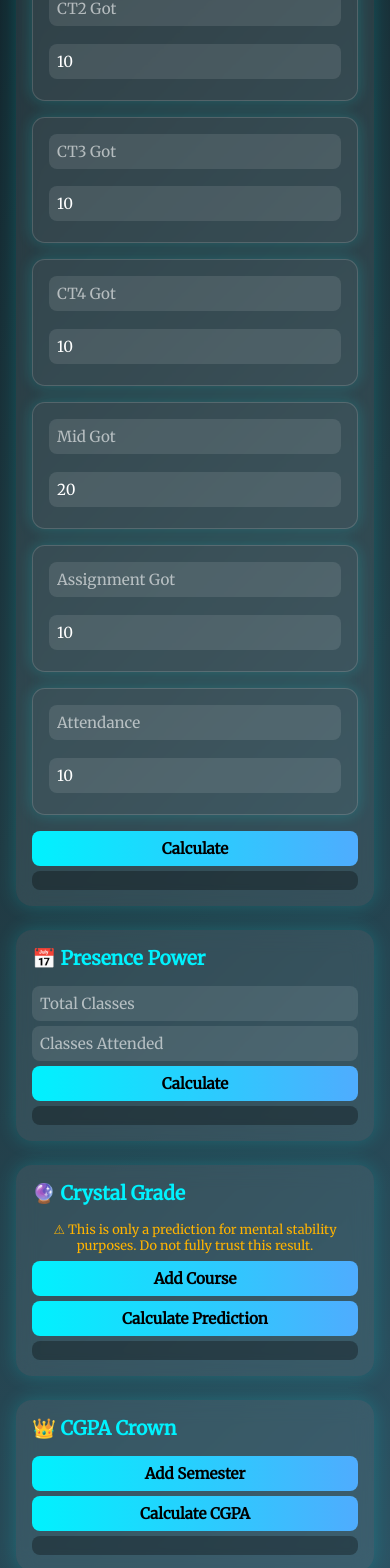
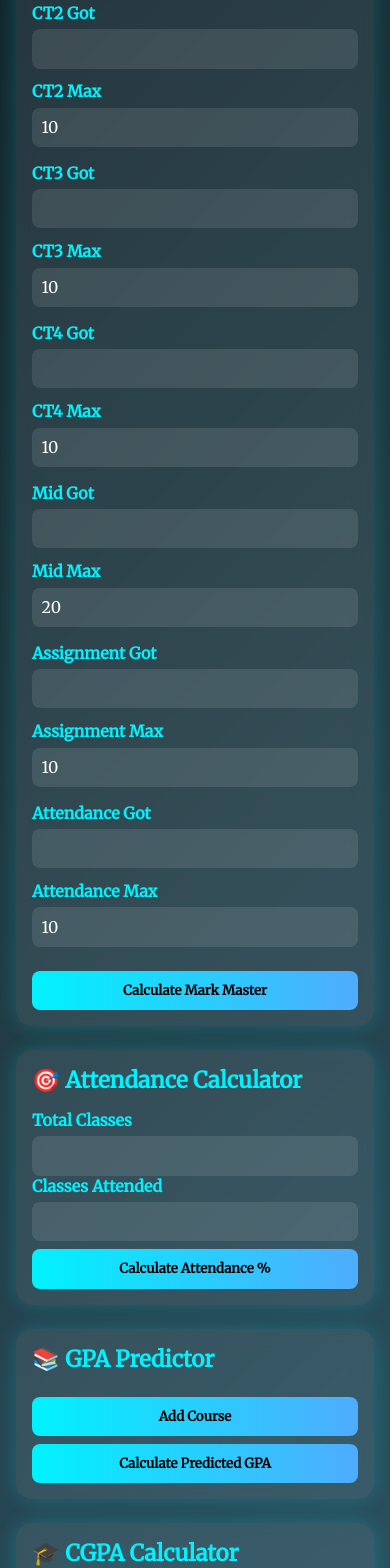
Before and after one commit to sakibhasan017/ICT8-Vault, a React (Vite) app in the folder Frontend/: page /performance-tracker in a window 390 px wide. Shown: the part 360-1928 px from the top of the page. Built offline with nearby package versions, Linux system fonts and the light colour scheme.

Commit message:
webkit-text

```diff
--- a/Frontend/src/pages/GeneralResources/GeneralResources.css
+++ b/Frontend/src/pages/GeneralResources/GeneralResources.css
@@ -18,7 +18,7 @@
   color: #2c3e50;
   margin-bottom: 0.5rem;
   background: linear-gradient(90deg, #3498db, #2ecc71);
-
+  -webkit-background-clip: text;
   -webkit-text-fill-color: transparent;
   display: inline-block;
 }
--- a/Frontend/src/pages/More/More.css
+++ b/Frontend/src/pages/More/More.css
@@ -13,6 +13,7 @@
   font-weight: 900;
   background: linear-gradient(90deg, #007bff, #00c853);
   -webkit-text-fill-color: transparent;
+  -webkit-background-clip: text;
   margin-bottom: 2rem;
   letter-spacing: 1px;
   text-align: center;
--- a/Frontend/src/pages/Performance/Performance.css
+++ b/Frontend/src/pages/Performance/Performance.css
@@ -12,7 +12,9 @@
   margin-bottom: 2rem;
   background: linear-gradient(90deg, #00f2fe, #4facfe);
   -webkit-text-fill-color: transparent;
-  text-shadow: 0 0 20px rgba(0,255,255,0.6);
+  -webkit-background-clip: text;
+  background-clip: text;
+  text-shadow: 0 0 20px rgba(0, 255, 255, 0.6);
 }
 
 .per123-card {
@@ -21,13 +23,13 @@
   padding: 1.5rem;
   margin-bottom: 2rem;
   backdrop-filter: blur(10px);
-  box-shadow: 0 0 20px rgba(0,255,255,0.2);
+  box-shadow: 0 0 20px rgba(0, 255, 255, 0.2);
   transition: transform 0.3s ease, box-shadow 0.3s ease;
 }
 
 .per123-card:hover {
   transform: translateY(-5px);
-  box-shadow: 0 0 30px rgba(0,255,255,0.4);
+  box-shadow: 0 0 30px rgba(0, 255, 255, 0.4);
 }
 
 .per123-card h2 {
@@ -36,36 +38,60 @@
   color: #00f2fe;
 }
 
-.per123-input-row {
+.per123-input-row,
+.per123-course-row,
+.per123-sem-row {
   display: flex;
-  gap: 0.5rem;
+  gap: 1rem;
   margin-bottom: 1rem;
+  flex-wrap: wrap;
 }
 
-.per123-performance-container input {
+
+.per123-course-row .input-group,
+.per123-sem-row .input-group {
+  flex: 1 1 150px;
+}
+
+
+.input-group {
+  display: flex;
+  flex-direction: column;
+  flex: 1;
+  min-width: 120px;
+}
+
+.input-group label {
+  font-weight: 600;
+  margin-bottom: 0.4rem;
+  font-size: 1rem;
+  color: #00f2fe;
+  user-select: none;
+}
+
+.per123-performance-container input,
+.pre123-slt {
   flex: 1;
   padding: 0.6rem;
   border: none;
   border-radius: 0.5rem;
   outline: none;
-  background: rgba(255,255,255,0.1);
+  background: rgba(255, 255, 255, 0.1);
   color: white;
-  margin-right: 5px;
+  font-size: 1rem;
 }
 
-.pre123-slt{
-  flex: 1;
-  padding: 0.6rem;
-  border: none;
-  border-radius: 0.5rem;
-  outline: none;
+.pre123-slt {
   background: hsl(216, 91%, 66%);
   color: white;
+  cursor: pointer;
 }
 
+
 .per123-performance-container input::placeholder {
-  color: rgba(255,255,255,0.6);
+  color: rgba(255, 255, 255, 0.6);
 }
+
 
 .per123-performance-container button {
   background: linear-gradient(90deg, #00f2fe, #4facfe);
@@ -75,7 +101,8 @@
   cursor: pointer;
   font-weight: bold;
   transition: background 0.3s ease, transform 0.2s ease;
-  margin-right: 5px;
+  margin-right: 0.5rem;
+  margin-top: 0.5rem;
 }
 
 .per123-performance-container button:hover {
@@ -83,19 +110,23 @@
   transform: scale(1.05);
 }
 
-.per123-p{
+
+.per123-error {
+  color: #ff6b6b;
+  font-weight: 700;
+  margin-top: 0.5rem;
+}
+
+.per123-result {
   white-space: pre-line;
-  background: rgba(0,0,0,0.3);
+  background: rgba(0, 0, 0, 0.3);
   padding: 0.8rem;
   border-radius: 0.5rem;
+  margin-top: 0.5rem;
+  font-family: monospace;
+  font-size: 1rem;
+  line-height: 1.3;
 }
-
-.per123-disclaimer {
-  font-size: 0.85rem;
-  color: #ffb300;
-  margin-bottom: 0.5rem;
-}
-
 
 @media (max-width: 768px) {
   .per123-performance-container {
@@ -116,60 +147,19 @@
     font-size: 1.4rem;
   }
 
-  .per123-input-row {
-  flex-direction: column;
-  gap: 0.8rem;
-  padding: 1rem;
-  margin: 1rem 0;
-  background: rgba(255, 255, 255, 0.05);
-  border-radius: 0.8rem;
-  border: 1px solid rgba(255, 255, 255, 0.15);
-  box-shadow: 0 0 15px rgba(0,255,255,0.2);
-}
+  .per123-input-row,
+  .per123-course-row,
+  .per123-sem-row {
+    flex-direction: column;
+    gap: 0.8rem;
+  }
 
-
-  .per123-performance-container input,
-  .pre123-slt {
-    width: 100%;
-    font-size: 0.95rem;
-    padding: 0.5rem;
-    margin-bottom: 5px;
+  .input-group {
+    min-width: 100%;
   }
 
   .per123-performance-container button {
     width: 100%;
-    padding: 0.6rem;
-    font-size: 1rem;
-    margin-bottom: 5px;
-  }
-
-  .per123-p {
-    font-size: 0.9rem;
-    padding: 0.6rem;
-  }
-
-  .per123-disclaimer {
-    font-size: 0.8rem;
-    text-align: center;
+    margin-right: 0;
   }
 }
-
-@media (max-width: 480px) {
-  .per123-page-title {
-    font-size: 1.6rem;
-  }
-
-  .per123-card h2 {
-    font-size: 1.2rem;
-  }
-
-  .per123-p {
-    font-size: 0.85rem;
-  }
-
-  .per123-performance-container button {
-    font-size: 0.95rem;
-    padding: 0.5rem;
-    margin-bottom: 5px;
-  }
-}
--- a/Frontend/src/pages/Performance/Performance.jsx
+++ b/Frontend/src/pages/Performance/Performance.jsx
@@ -7,7 +7,44 @@ const Performance = () => {
   const [assignment, setAssignment] = useState({ got: "", max: 10 });
   const [attendance, setAttendance] = useState({ got: "", max: 10 });
   const [markResult, setMarkResult] = useState("");
+  const [markError, setMarkError] = useState("");
+
   const calculateMarkMaster = () => {
+    setMarkError("");
+    // Validate CT marks
+    for (let i = 0; i < ctMarks.length; i++) {
+      const got = parseFloat(ctMarks[i].got || 0);
+      const max = parseFloat(ctMarks[i].max || 1);
+      if (got > max) {
+        setMarkError(`Error: CT${i + 1} Got mark cannot exceed its Max mark.`);
+        setMarkResult("");
+        return;
+      }
+    }
+    // Validate Mid
+    if (parseFloat(mid.got || 0) > parseFloat(mid.max || 0)) {
+      setMarkError("Error: Mid Got mark cannot exceed Mid Max mark.");
+      setMarkResult("");
+      return;
+    }
+    // Validate Assignment
+    if (parseFloat(assignment.got || 0) > parseFloat(assignment.max || 0)) {
+      setMarkError("Error: Assignment Got mark cannot exceed Assignment Max mark.");
+      setMarkResult("");
+      return;
+    }
+    // Validate Attendance
+    if (parseFloat(attendance.got || 0) > parseFloat(attendance.max || 0)) {
+      setMarkError("Error: Attendance Got mark cannot exceed Attendance Max mark.");
+      setMarkResult("");
+      return;
+    }
+    if (parseFloat(attendance.got || 0) > 10) {
+      setMarkError("Error: Attendance Got mark cannot exceed 10.");
+      setMarkResult("");
+      return;
+    }
+
     let convertedCTs = ctMarks.map(ct =>
       (parseFloat(ct.got || 0) / parseFloat(ct.max || 1)) * 10
     );
@@ -17,6 +54,7 @@ const Performance = () => {
     let assignConverted = (parseFloat(assignment.got || 0) / parseFloat(assignment.max || 1)) * 10;
     let attendConverted = parseFloat(attendance.got || 0);
     let totalIncourse = ctAvg + midConverted + assignConverted + attendConverted;
+
     let AplusNeed = Math.max(0, ((80 - totalIncourse) * 2).toFixed(2));
     let ANeed = Math.max(0, ((75 - totalIncourse) * 2).toFixed(2));
     let AminusNeed = Math.max(0, ((70 - totalIncourse) * 2).toFixed(2));
@@ -43,18 +81,40 @@ const Performance = () => {
   const [attTotal, setAttTotal] = useState("");
   const [attPresent, setAttPresent] = useState("");
   const [attResult, setAttResult] = useState("");
+  const [attError, setAttError] = useState("");
+
   const calculateAttendance = () => {
-    let percentage = ((attPresent / attTotal) * 100).toFixed(2);
-    setAttResult(`Attendance: ${percentage}%`);
+    setAttError("");
+    const total = parseFloat(attTotal || 0);
+    const present = parseFloat(attPresent || 0);
+
+    if (present > total) {
+      setAttError("Error: Classes Attended cannot exceed Total Classes.");
+      setAttResult("");
+      return;
+    }
+    setAttResult(`Attendance: ${((present / total) * 100).toFixed(2)}%`);
   };
 
   const [courses, setCourses] = useState([]);
   const [predResult, setPredResult] = useState("");
+  const [predError, setPredError] = useState("");
   const performanceMap = { good: 40, moderate: 30, poor: 20 };
+
   const addCourse = () => {
     setCourses([...courses, { credit: 3, incourse: "", level: "moderate" }]);
   };
+
   const calculatePrediction = () => {
+    setPredError("");
+    for (let i = 0; i < courses.length; i++) {
+      const incourseVal = parseFloat(courses[i].incourse || 0);
+      if (incourseVal > 50) {
+        setPredError(`Error: Incourse mark for course ${i + 1} cannot exceed 50.`);
+        setPredResult("");
+        return;
+      }
+    }
     let totalPoints = 0;
     let totalCredits = 0;
     courses.forEach(c => {
@@ -77,10 +137,22 @@ const Performance = () => {
 
   const [semesters, setSemesters] = useState([]);
   const [cgpaResult, setCgpaResult] = useState("");
+  const [cgpaError, setCgpaError] = useState("");
+
   const addSemester = () => {
     setSemesters([...semesters, { gpa: "", credit: "" }]);
   };
+
   const calculateCGPA = () => {
+    setCgpaError("");
+    for (let i = 0; i < semesters.length; i++) {
+      const gpa = parseFloat(semesters[i].gpa || 0);
+      if (gpa > 4) {
+        setCgpaError(`Error: Semester GPA at position ${i + 1} cannot exceed 4.`);
+        setCgpaResult("");
+        return;
+      }
+    }
     let totalPoints = 0;
     let totalCredits = 0;
     semesters.forEach(s => {
@@ -98,102 +170,210 @@ const Performance = () => {
         <h2>🧮 Mark Master</h2>
         {ctMarks.map((ct, i) => (
           <div key={i} className="per123-input-row">
-            <input type="number" placeholder={`CT${i+1} Got`} value={ct.got}
+            <div className="input-group">
+              <label>CT{i + 1} Got</label>
+              <input
+                type="number"
+                value={ct.got}
                 onChange={e => {
                   let copy = [...ctMarks];
                   copy[i] = { ...copy[i], got: e.target.value };
                   setCtMarks(copy);
-              }} />
-            <input type="number" placeholder={`CT${i+1} Max`} value={ct.max}
+                }}
+              />
+            </div>
+            <div className="input-group">
+              <label>CT{i + 1} Max</label>
+              <input
+                type="number"
+                value={ct.max}
                 onChange={e => {
                   let copy = [...ctMarks];
                   copy[i] = { ...copy[i], max: e.target.value };
                   setCtMarks(copy);
-              }} />
+                }}
+              />
+            </div>
           </div>
         ))}
+
         <div className="per123-input-row">
-          <input type="number" placeholder="Mid Got" value={mid.got}
-            onChange={e => setMid({ ...mid, got: e.target.value })} />
-          <input type="number" placeholder="Mid Max" value={mid.max}
-            onChange={e => setMid({ ...mid, max: e.target.value })} />
+          <div className="input-group">
+            <label>Mid Got</label>
+            <input
+              type="number"
+              value={mid.got}
+              onChange={e => setMid({ ...mid, got: e.target.value })}
+            />
           </div>
+          <div className="input-group">
+            <label>Mid Max</label>
+            <input
+              type="number"
+              value={mid.max}
+              onChange={e => setMid({ ...mid, max: e.target.value })}
+            />
+          </div>
+        </div>
+
         <div className="per123-input-row">
-          <input type="number" placeholder="Assignment Got" value={assignment.got}
-            onChange={e => setAssignment({ ...assignment, got: e.target.value })} />
-          <input type="number" placeholder="Assignment Max" value={assignment.max}
-            onChange={e => setAssignment({ ...assignment, max: e.target.value })} />
+          <div className="input-group">
+            <label>Assignment Got</label>
+            <input
+              type="number"
+              value={assignment.got}
+              onChange={e => setAssignment({ ...assignment, got: e.target.value })}
+            />
           </div>
+          <div className="input-group">
+            <label>Assignment Max</label>
+            <input
+              type="number"
+              value={assignment.max}
+              onChange={e => setAssignment({ ...assignment, max: e.target.value })}
+            />
+          </div>
+        </div>
+
         <div className="per123-input-row">
-          <input type="number" placeholder="Attendance" value={attendance.got}
-            onChange={e => setAttendance({ ...attendance, got: e.target.value })} />
-          <input type="number" placeholder="Attendance Max" value={attendance.max}
-            onChange={e => setAttendance({ ...attendance, max: e.target.value })} />
+          <div className="input-group">
+            <label>Attendance Got</label>
+            <input
+              type="number"
+              value={attendance.got}
+              onChange={e => setAttendance({ ...attendance, got: e.target.value })}
+            />
           </div>
-        <button onClick={calculateMarkMaster}>Calculate</button>
-        <pre class="per123-p">{markResult}</pre>
+          <div className="input-group">
+            <label>Attendance Max</label>
+            <input
+              type="number"
+              value={attendance.max}
+              onChange={e => setAttendance({ ...attendance, max: e.target.value })}
+            />
+          </div>
+        </div>
+
+        <button onClick={calculateMarkMaster}>Calculate Mark Master</button>
+        {markError && <p className="per123-error">{markError}</p>}
+        {markResult && <pre className="per123-result">{markResult}</pre>}
       </section>
 
       <section className="per123-card">
-        <h2>📅 Presence Power</h2>
-        <input type="number" placeholder="Total Classes" value={attTotal} onChange={e => setAttTotal(e.target.value)} />
-        <input type="number" placeholder="Classes Attended" value={attPresent} onChange={e => setAttPresent(e.target.value)} />
-        <button onClick={calculateAttendance}>Calculate</button>
-        <p className="per123-p">{attResult}</p>
+        <h2>🎯 Attendance Calculator</h2>
+        <div className="input-group">
+          <label>Total Classes</label>
+          <input
+            type="number"
+            value={attTotal}
+            onChange={e => setAttTotal(e.target.value)}
+          />
+        </div>
+        <div className="input-group">
+          <label>Classes Attended</label>
+          <input
+            type="number"
+            value={attPresent}
+            onChange={e => setAttPresent(e.target.value)}
+          />
+        </div>
+        <button onClick={calculateAttendance}>Calculate Attendance %</button>
+        {attError && <p className="per123-error">{attError}</p>}
+        {attResult && <p className="per123-result">{attResult}</p>}
       </section>
 
       <section className="per123-card">
-        <h2>🔮 Crystal Grade</h2>
-        <p className="per123-disclaimer">⚠ This is only a prediction for mental stability purposes. Do not fully trust this result.</p>
-        {courses.map((c, idx) => (
-          <div key={idx} className="per123-input-row">
-            <select className="pre123-slt" value={c.credit} onChange={e => {
+        <h2>📚 GPA Predictor</h2>
+        {courses.map((course, i) => (
+          <div key={i} className="per123-course-row">
+            <div className="input-group">
+        <label>Credit</label>
+        <select className="pre123-slt" value={course.credit}
+onChange={e => {
   let copy = [...courses];
-              copy[idx].credit = e.target.value;
+  copy[i].credit = e.target.value;
   setCourses(copy);
-            }}>
+}}
+>
           {[0.75, 1, 1.5, 3].map(val => <option key={val} value={val}>{val}</option>)}
         </select>
-            <input type="number" placeholder="Incourse Mark" value={c.incourse} onChange={e => {
+      </div>
+            <div className="input-group">
+              <label>Incourse Mark (0-50)</label>
+              <input
+                type="number"
+                min={0}
+                max={50}
+                value={course.incourse}
+                onChange={e => {
+                  const val = e.target.value;
                   let copy = [...courses];
-              copy[idx].incourse = e.target.value;
+                  copy[i].incourse = val;
                   setCourses(copy);
-            }} />
-            <select className="pre123-slt" value={c.level} onChange={e => {
+                }}
+              />
+            </div>
+            <div className="input-group">
+              <label>Performance Level</label>
+              <select className="pre123-slt"
+                value={course.level}
+                onChange={e => {
                   let copy = [...courses];
-              copy[idx].level = e.target.value;
+                  copy[i].level = e.target.value;
                   setCourses(copy);
-            }}>
-              <option value="good">Good</option>
-              <option value="moderate">Moderate</option>
-              <option value="poor">Poor</option>
+                }}
+              >
+                <option value="good">Good (+40)</option>
+                <option value="moderate">Moderate (+30)</option>
+                <option value="poor">Poor (+20)</option>
               </select>
+            </div>
           </div>
         ))}
         <button onClick={addCourse}>Add Course</button>
-        <button onClick={calculatePrediction}>Calculate Prediction</button>
-        <p className="per123-p">{predResult}</p>
+        <button onClick={calculatePrediction}>Calculate Predicted GPA</button>
+        {predError && <p className="per123-error">{predError}</p>}
+        {predResult && <p className="per123-result">{predResult}</p>}
       </section>
 
       <section className="per123-card">
-        <h2>👑 CGPA Crown</h2>
-        {semesters.map((s, idx) => (
-          <div key={idx} className="per123-input-row">
-            <input type="number" placeholder="Semester GPA" value={s.gpa} onChange={e => {
+        <h2>🎓 CGPA Calculator</h2>
+        {semesters.map((sem, i) => (
+          <div key={i} className="per123-sem-row">
+            <div className="input-group">
+              <label>Semester GPA (Max 4)</label>
+              <input
+                type="number"
+                min={0}
+                max={4}
+                step="0.01"
+                value={sem.gpa}
+                onChange={e => {
                   let copy = [...semesters];
-              copy[idx].gpa = e.target.value;
+                  copy[i].gpa = e.target.value;
                   setSemesters(copy);
-            }} />
-            <input type="number" placeholder="Semester Credits" value={s.credit} onChange={e => {
+                }}
+              />
+            </div>
+            <div className="input-group">
+              <label>Semester Credit</label>
+              <input
+                type="number"
+                min={0}
+                value={sem.credit}
+                onChange={e => {
                   let copy = [...semesters];
-              copy[idx].credit = e.target.value;
+                  copy[i].credit = e.target.value;
                   setSemesters(copy);
-            }} />
+                }}
+              />
+            </div>
           </div>
         ))}
         <button onClick={addSemester}>Add Semester</button>
         <button onClick={calculateCGPA}>Calculate CGPA</button>
-        <p className="per123-p">{cgpaResult}</p>
+        {cgpaError && <p className="per123-error">{cgpaError}</p>}
+        {cgpaResult && <p className="per123-result">{cgpaResult}</p>}
       </section>
     </div>
   );
```
Lines whose indentation alone changed are shown as unchanged.
